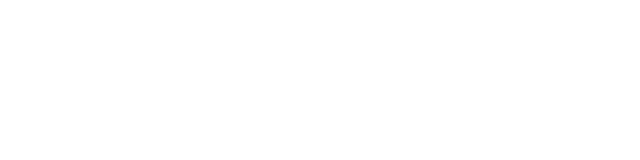
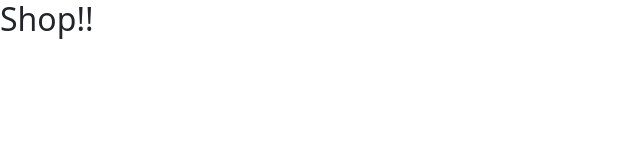
Before and after one commit to Jettik1/React-Mobx-Node, a React (Create React App) app in the folder client/: page / in a window 1280 px wide. Before the commit this address had no page. Shown: the top 160 px of the page, without its empty margins (0-640 px from the left). Built offline with nearby package versions, Linux system fonts and the light colour scheme.

Commit message:
fix bug in routing

```diff
--- a/client/src/components/AppRouter.js
+++ b/client/src/components/AppRouter.js
@@ -16,7 +16,7 @@
     return (
             <Routes>
                 {isAuth && routesAuthComponents}
-
+                {routesPublicComponents}
             </Routes>
     );
 }
--- a/client/src/utils/consts.js
+++ b/client/src/utils/consts.js
@@ -1,5 +1,5 @@
 export const ADMIN_ROUTE = '/admin';
-export const LOGIN_ROUTE = '/login ';
+export const LOGIN_ROUTE = '/login';
 export const REGISTRATION_ROUTE = '/registration';
 export const BASKET_ROUTE = '/basket';
 export const DEVICE_ROUTE = '/device';
```
